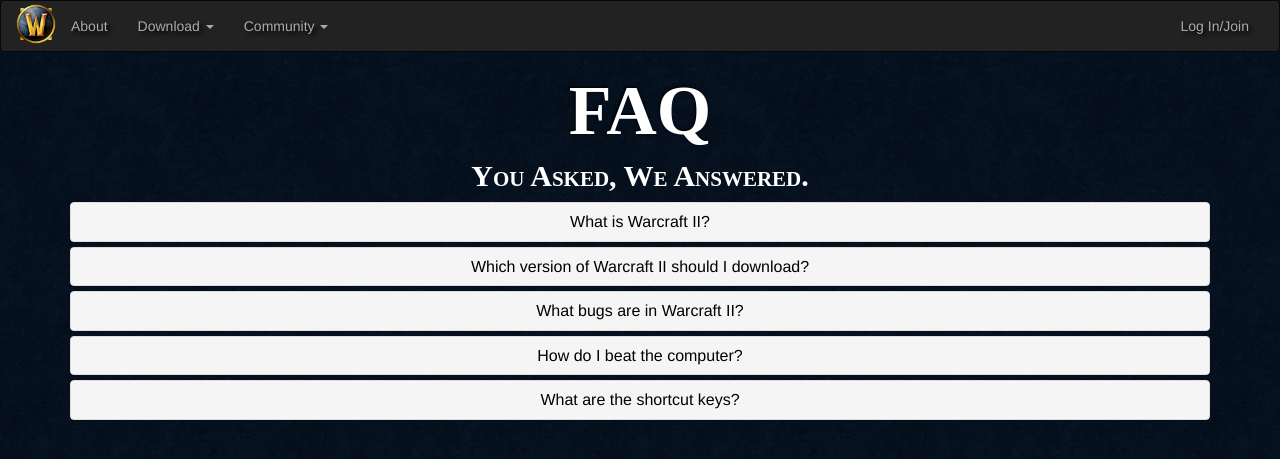
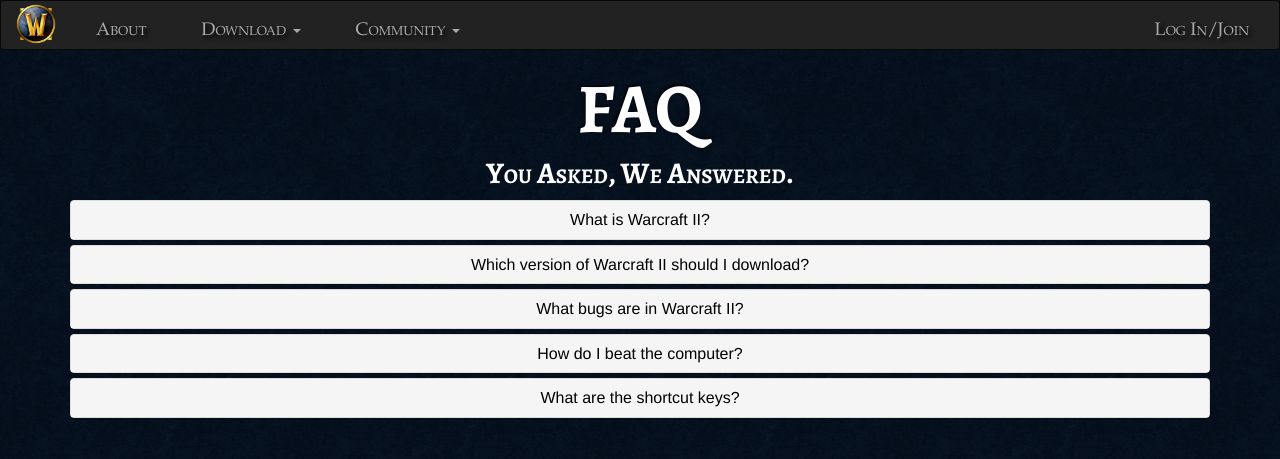
Before and after one commit to phampson/SJAcraft, a PHP site: page /faq/faq.html in a window 1280 px wide. Shown: the top 459 px of the page. Run offline with PHP 8.4, Linux system fonts and the light colour scheme; some libraries are stand-ins or nearby versions.

Commit message:
fixed random 'html' that appeared in stylesheet when i attempted to merge (JON)

```diff
--- a/stylesheet.css
+++ b/stylesheet.css
@@ -1,4 +1,4 @@
-html @import url('https://fonts.googleapis.com/css?family=Alegreya:400,700');
+@import url('https://fonts.googleapis.com/css?family=Alegreya:400,700');
 @import url('https://fonts.googleapis.com/css?family=Lato:300,400');
 
 /* Nav Bar */
```
